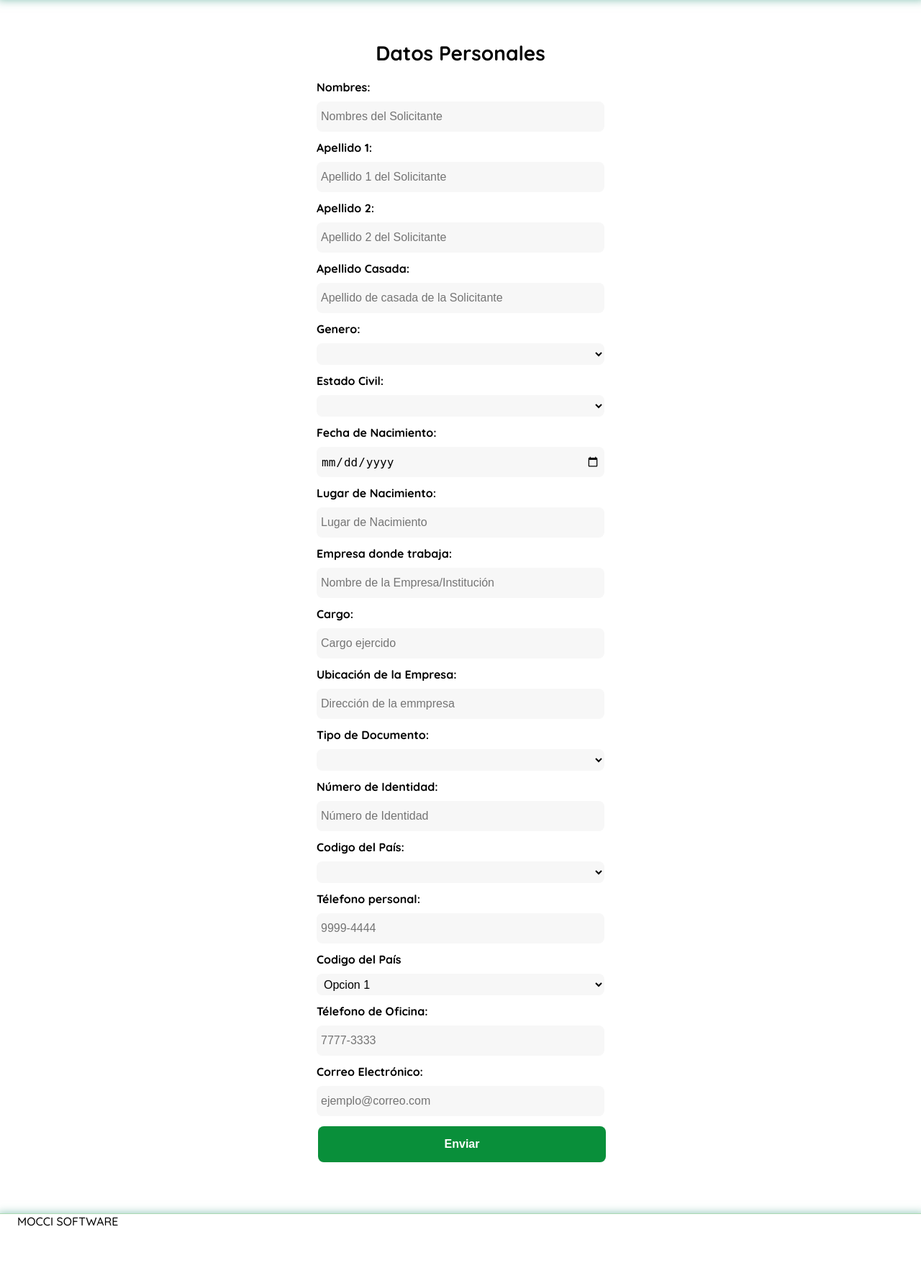
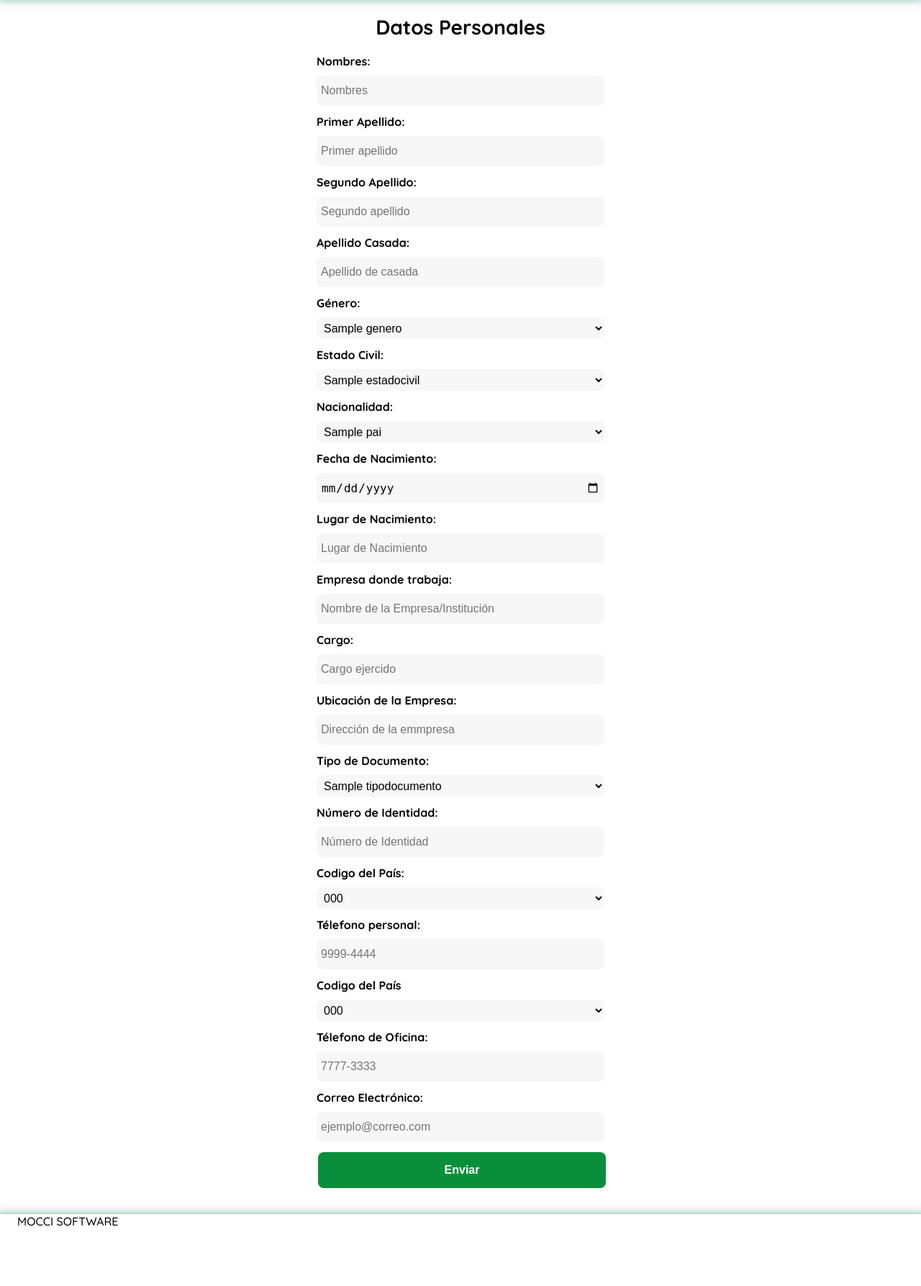
Before and after one commit to ML19017/MOCCISoftware_Producto_SGA, a Django app: page /sistema_gestor_asociados/ingresar_solicitud/datos_personales/ in a window 1280 px wide. Shown: the part 81-1868 px from the top of the page at 72% size. Run offline with Django 3.2, Linux system fonts and the light colour scheme; tables that the repository leaves empty hold one stand-in row (values such as "Sample post"); lists and menus that the app fills with data are empty.

Commit message:
Actualización: Se agrega funcionalidad y Modelos
Se corrigen problemas de formato, se agrega la funcionalidad de los catálogos para la vista de datos personales.  Se actualizaron los modelos, para concordar con los rubros en la actividad económica.

```diff
--- a/sistema_gestor_asociados/templates/datos_personales.html
+++ b/sistema_gestor_asociados/templates/datos_personales.html
@@ -2,139 +2,116 @@
 <html lang="en">
 	<head>
 		<title>Datos Personales</title>
+		{% load static %}
+		<script src="{% static 'scripts/fecha.js' %}"></script>
 		{% include "nav.html" %}
 	</head>
-    <body>
+	<body onload="configurarFechas();">
 		<div class="comun">
 			<div class="form-container">
 				<form class="form" action="/sistema_gestor_asociados/ingresar_solicitud/" method="post">
 					<!-- @ID && @PARAMS : patron / name-name
-                        #fecha-Solicitante
-                        #lugar-Solicitante
-                        #nombres-Solicitante
-                        #apellidos-Solicitante
-                        #empresa-Solicitante
-                        #cargo-Solicitante
-                        #ubicacion-empresa-Solicitante
-                        #tipo-documento-Solicitante
-                        #numero-identidad-Solicitante
-                        #tel-pais-personal-Solicitante
-                        #tel-personal-Solicitante
-                        #tel-pais-oficina-Solicitante
-                        #tel-oficina-Solicitante
-                        #email-Solicitante
+						#fecha-nacimiento
+						#lugar-nacimiento
+						#nombres
+						#apellidos
+						#empresa
+						#cargo
+						#ubicacion-empresa
+						#tipo-documento
+						#numero-identidad
+						#tel-pais-personal
+						#tel-personal
+						#tel-pais-oficina
+						#tel-oficina
+						#email
 						-->
 					<!-- #Datos Personales -->
 					<label for="/" class="labelTitulo">Datos Personales</label>
-                    <label class="label" for="nombres-Solicitante">
-                        Nombres:
-                    </label>
-                        <input class="input" type="text" name="nombres-Solicitante" id="nombres-Solicitante" title="" placeholder="Nombres del Solicitante" pattern="[a-zA-ZñÑáéíóúÁÉÍÓÚ\s]+" minlength="5" maxlength="32" required>
-
-                    <label class="label" for="apellido1-Solicitante">
-                        Apellido 1:
-                    </label>
-                        <input class="input" type="text" name="apellido1-Solicitante" id="apellido1-Solicitante" placeholder="Apellido 1 del Solicitante" pattern="[a-zA-ZñÑáéíóúÁÉÍÓÚ\s]+" minlength="5" maxlength="32" required>
-
-                    <label class="label" for="apellido2-Solicitante">
-                        Apellido 2:
-                    </label>
-                        <input class="input" type="text" name="apellido2-Solicitante" id="apellido2-Solicitante" placeholder="Apellido 2 del Solicitante" pattern="[a-zA-ZñÑáéíóúÁÉÍÓÚ\s]+" minlength="5" maxlength="32" required>
-
-                    <label class="label" for="apellidoCasada-Solicitante">
-                        Apellido Casada:
-                    </label>
-                        <input class="input" type="text" name="apellidoCasada-Solicitante" id="apellidoCasada-Solicitante" placeholder="Apellido de casada de la Solicitante" pattern="[a-zA-ZñÑáéíóúÁÉÍÓÚ\s]+" minlength="5" maxlength="32" required>
-
-                    <label class="label" for="generoSolicitante">
-                        Genero:
-                    </label>
-                        <select class="input" id="generoSolicitante" name="generoSolicitante" title="" placeholder="" required>
+                    <!-- #Nombres -->
+                    <label class="label" for="nombres">Nombres:</label>
+                    <input class="input" type="text" name="nombres" id="nombres" title="" placeholder="Nombres" pattern="[a-zA-ZñÑáéíóúÁÉÍÓÚ\s]+" minlength="5" maxlength="32" required>
+                    <!-- #Apellidos -->
+                    <label class="label" for="apellido1">Primer Apellido:</label>
+                    <input class="input" type="text" name="apellido1" id="apellido1" placeholder="Primer apellido" pattern="[a-zA-ZñÑáéíóúÁÉÍÓÚ\s]+" minlength="5" maxlength="32" required>
+                    <label class="label" for="apellido2">Segundo Apellido:</label>
+					<input class="input" type="text" name="apellido2" id="apellido2" placeholder="Segundo apellido" pattern="[a-zA-ZñÑáéíóúÁÉÍÓÚ\s]+" minlength="5" maxlength="32" required>
+                    <label class="label" for="apellido-casada">Apellido Casada:</label>
+					<input class="input" type="text" name="apellido-casada" id="apellido-casada" placeholder="Apellido de casada" pattern="[a-zA-ZñÑáéíóúÁÉÍÓÚ\s]+" minlength="5" maxlength="32" required>
+					<!-- #Género -->
+                    <label class="label" for="genero">Género:</label>
+					<select class="input" id="genero" name="genero" title="Género" placeholder="" required>
 						{% for genero in generos %}
 						<option value="{{ genero.id }}">{{ genero.nombre }}</option>
 						{% endfor %}
 					</select>
 					<!-- #Estado civil -->
-                    <label class="label" for="estadoCivilSolicitante">
-                        Estado Civil:
-                    </label>
-                        <select class="input" id="estadoCivilSolicitante" name="estadoCivilSolicitante" title="" placeholder="" required>
+                    <label class="label" for="estado-civil">Estado Civil:</label>
+					<select class="input" id="estado-civil" name="estado-civil" title="Estado Civil" placeholder="" required>
 						{% for estado in estado_civil %}
 						<option value="{{ estado.id }}">{{ estado.nombre }}</option>
 						{% endfor %}
 					</select>
-                    <!-- #Fin de estado civil -->
-                    <label class="label" for="fecha-Solicitante">
-                        Fecha de Nacimiento:
-                    </label>
-                        <input class="input" type="date" name="fecha-Solicitante" id="fecha-Solicitante" title="Fecha de Nacimiento" required>
-
-                    <label class="label" for="lugar-Solicitante">
-                        Lugar de Nacimiento:
-                    </label>
-                        <input class="input" type="text" name="lugar-Solicitante" id="lugar-Solicitante" title="" placeholder="Lugar de Nacimiento" pattern="[a-zA-ZñÑáéíóúÁÉÍÓÚ\s]+" minlength="5" maxlength="40" required>
-
-                    <label class="label" for="empresa-Solicitante">
-                        Empresa donde trabaja:
-                    </label>
-                        <input class="input" type="text" name="empresa-Solicitante" id="empresa-Solicitante" title="Nombre de la Empresa" placeholder="Nombre de la Empresa/Institución" pattern="[a-zA-ZñÑáéíóúÁÉÍÓÚ\s]+" minlength="5" maxlength="32" required>
-
-                    <label class="label" for="cargo-Solicitante">
-                        Cargo:
-                    </label>
-                        <input class="input" type="text" name="cargo-Solicitante" id="cargo-Solicitante" title="Cargo que desempeña dentro de la empresa" placeholder="Cargo ejercido" pattern="[a-zA-ZñÑáéíóúÁÉÍÓÚ\s]+" minlength="5" maxlength="32" required>
-
-                    <label class="label" for="ubicacion-empresa-Solicitante">
-                        Ubicación de la Empresa:
-                    </label>
-                        <input class="input" type="text" name="ubicacion-empresa-Solicitante" id="ubicacion-empresa-Solicitante" title="Dirección de la Empresa" placeholder="Dirección de la emmpresa" pattern="[a-zA-ZñÑáéíóúÁÉÍÓÚ\s]+" minlength="5" maxlength="40" required>
-                    <!-- #Fin de datos personales -->
-                    <!-- #Datos Legales-->
-                    <label class="label" for="tipo-documento-Solicitante">
-                        Tipo de Documento:
-                    </label>
-                        <select class="input" id="tipo-documento-Solicitante" name="tipo-documento-Solicitante" title="Seleccione un tipo de Documento" required>
-                            {% for tipo in tipo_documento %}
-                                <option value="{{ tipo_documento.id }}">{{ tipo_documento.nombre }}</option>
+					<!-- #Nacionalidad -->
+                    <label class="label" for="nacionalidad">Nacionalidad:</label>
+					<select class="input" id="nacionalidad" name="nacionalidad" title="Nacionalidad" placeholder="" required>
+						{% for nacionalidad in paises %}
+						<option value="{{ nacionalidad.id }}">{{ nacionalidad.nombre }}</option>
 						{% endfor %}
 					</select>
-                    <label class="label" for="numero-identidad-Solicitante">
-                        Número de Identidad:
-                    </label>
-                        <input class="input" type="text" name="numero-identidad-Solicitante" id="numero-identidad-Solicitante" title="Número de Identidad #" placeholder="Número de Identidad" pattern="[0-9]+" minlength="5" required>
-                    <!-- #Fin de datos legales -->
-                    <!-- #Datos de contacto -->
-                    <label class="label" for="tel-pais-personal-Solicitante">
-                        Codigo del País:
-                    </label>
-                        <select class="input" id="tel-pais-personal-Solicitante" name="tel-pais-personal-Solicitante" title="Seleccione el codigo del País" required>
+					<!-- #Fecha de Nacimiento -->
+                    <label class="label" for="fecha-nacimiento">Fecha de Nacimiento:</label>
+					<input class="input" type="date" name="fecha-nacimiento" id="fecha-nacimiento" title="Fecha de Nacimiento" max="" min="" onchange="calcularEdad()" required>
+					<!-- #Lugar -->
+                    <label class="label" for="lugar-nacimiento">Lugar de Nacimiento:</label>
+					<input class="input" type="text" name="lugar-nacimiento" id="lugar-nacimiento" title="" placeholder="Lugar de Nacimiento" pattern="[a-zA-ZñÑáéíóúÁÉÍÓÚ\s]+" minlength="5" maxlength="40" required>
+					<!-- #Empresa -->
+                    <label class="label" for="empresa">Empresa donde trabaja:</label>
+					<input class="input" type="text" name="empresa" id="empresa" title="Nombre de la Empresa" placeholder="Nombre de la Empresa/Institución" pattern="[a-zA-ZñÑáéíóúÁÉÍÓÚ\s]+" minlength="5" maxlength="32" required>
+					<!-- #Cargo -->
+                    <label class="label" for="cargo">Cargo:</label>
+					<input class="input" type="text" name="cargo" id="cargo" title="Cargo que desempeña dentro de la empresa" placeholder="Cargo ejercido" pattern="[a-zA-ZñÑáéíóúÁÉÍÓÚ\s]+" minlength="5" maxlength="32" required>
+					<!-- #Empresa -->
+                    <label class="label" for="ubicacion-empresa">Ubicación de la Empresa:</label>
+					<input class="input" type="text" name="ubicacion-empresa" id="ubicacion-empresa" title="Dirección de la Empresa" placeholder="Dirección de la emmpresa" pattern="[a-zA-ZñÑáéíóúÁÉÍÓÚ\s]+" minlength="5" maxlength="40" required>
+					<!-- #TipoDocumento-->
+                    <label class="label" for="tipo-documento">Tipo de Documento:</label>
+					<select class="input" id="tipo-documento" name="tipo-documento" title="Seleccione un tipo de Documento" required>
+						{% for documento in tipo_documento %}
+						<option value="{{ documento.id }}">{{ documento.nombre }}</option>
+						{% endfor %}
 					</select>
-                    <label class="label" for="tel-personal-Solicitante">
-                        Télefono personal:
-                    </label>
-                        <input class="input" type="tel" name="tel-personal-Solicitante" id="tel-personal-Solicitante" title="Un número de teléfono válido consiste de cuatro dígitos
-                    con un (-) seguido y cuatro dígitos más" placeholder="9999-4444" pattern="[0-9]{4}[ -][0-9]{4}" minlength="9" maxlength="9" required>
-                    <label class="label" for="tel-pais-oficina-Solicitante">
-                        Codigo del País
-                    </label>
-                        <select class="input" id="tel-pais-oficina-Solicitante" name="tel-pais-oficina-Solicitante" title="" placeholder="" required>
-                            <option>Opcion 1</option>
+					<!-- #Numero Identidad -->
+                    <label class="label" for="numero-identidad">Número de Identidad:</label>
+					<input class="input" type="text" name="numero-identidad" id="numero-identidad" title="Número de Identidad #" placeholder="Número de Identidad" pattern="[0-9]+" minlength="5" required>
+					<!-- #Telefono-->
+					<label class="label" for="tel-pais-personal">Codigo del País:</label>
+					<select class="input" id="tel-pais-personal" name="tel-pais-personal" title="Seleccione el codigo del País" required>
+                        {% for pais in paises %}
+						<option value="{{ pais.id }}">{{ pais.telefono }}</option>
+						{% endfor %}
 					</select>
-                    <label class="label" for="tel-oficina-Solicitante">
-                        Télefono de Oficina:
-                    </label>
-                        <input class="input" type="tel" name="tel-oficina-Solicitante" id="" title="Un número de teléfono válido consiste de cuatro dígitos
-                    con un (-) seguido y cuatro dígitos más" placeholder="7777-3333" pattern="[0-9]{4}[ -][0-9]{4}" minlength="9" maxlength="9" required>
-                    <!-- #RFC5322 15S@1 REGEX -->
-                    <label class="label" for="email-Solicitante">
+					<label class="label" for="tel-personal">Télefono personal:</label>
+					<input class="input" type="tel" name="tel-personal" id="tel-personal" title="Un número de teléfono válido consiste de cuatro dígitos con un (-) seguido y cuatro dígitos más" placeholder="9999-4444" pattern="[0-9]{4}[ -][0-9]{4}" minlength="9" maxlength="9" required>
+					<!-- #Telefono-->
+                    <label class="label" for="tel-pais-oficina">Codigo del País</label>
+					<select class="input" id="tel-pais-oficina" name="tel-pais-oficina" title="" placeholder="" required>
+						{% for pais in paises %}
+						<option value="{{ pais.id }}">{{ pais.telefono }}</option>
+						{% endfor %}
+					</select>
+					<label class="label" for="tel-oficina-solicitante">Télefono de Oficina:</label>
+					<input class="input" type="tel" name="tel-oficina-solicitante" id="" title="Un número de teléfono válido consiste de cuatro dígitos con un (-) seguido y cuatro dígitos más" placeholder="7777-3333" pattern="[0-9]{4}[ -][0-9]{4}" minlength="9" maxlength="9" required>
+					<!-- #EMAIL-->
+					<label class="label" for="email-solicitante">
 					Correo Electrónico:
 					</label>
-                        <input class="input" type="email" name="email-Solicitante" id="email-Solicitante" title="Ingrese un Correo Electrónico" pattern="\A(?=[a-z0-9@.! #$%&'*+/=?^_'{|} ~-]{6,254}\z)
+					<input class="input" type="email" name="email-solicitante" id="email-solicitante" title="Ingrese un Correo Electrónico" pattern="\A(?=[a-z0-9@.! #$%&'*+/=?^_'{|} ~-]{6,254}\z)
 						(?=[a-z 0-9.! #$%&'*+/=?^_'{|} ~-]{1,64}@)
 						[a-z 0-9!#$%&'*+/=?^_'{|} ~-]+(?:\. [a-z0-9!#$%&'*+/=?^_'{|} ~-]+)*
 						@ (?:(?=[a-z0-9-]{1,63}\. )[a-z 0-9](?:[a-z 0-9-]*[a-z 0-9])? \. )+
 						(?=[a-z 0-9-]{1,63}\z)[a-z 0-9](?:[a-z 0-9-]*[a-z 0-9])? \z" placeholder="ejemplo@correo.com" required>
-                    <!-- #Fin de datos de contacto -->
+					<!-- #BOTON -->
 					<input  type="submit" value="Enviar" class="primary-button">
 				</form>
 			</div>
--- a/sistema_gestor_asociados/views.py
+++ b/sistema_gestor_asociados/views.py
@@ -1,5 +1,5 @@
 from django.shortcuts import render
-from sistema_gestor_asociados.models import Beneficiario, Parentesco, Solicitante
+from sistema_gestor_asociados.models import Beneficiario, EstadoCivil, Genero, Pais, Parentesco, Solicitante, TipoDocumento
 
 # Views
 def login(request):
@@ -16,8 +16,11 @@ def ingresar_solicitud(request):
 # datos personas, datos del cónyuge, actividad economica, referencias, beneficiarios, domicilio, anexos
 
 def datos_personales(request):
-
-    return render(request, "datos_personales.html")
+    generos = Genero.objects.all()
+    tipos = TipoDocumento.objects.all()
+    paises = Pais.objects.all()
+    estado_civil = EstadoCivil.objects.all()
+    return render(request, "datos_personales.html", {"generos": generos, "tipo_documento": tipos, "paises": paises, "estado_civil": estado_civil})
 
 def datos_conyuge(request):
 
```
Also changed, not shown: sistema_gestor_asociados/models.py (+11 -4 lines), sistema_gestor_asociados/static/scripts/fecha.js (added, +31 -0 lines), sistema_gestor_asociados/migrations/0001_initial.py. Lines whose indentation alone changed are shown as unchanged.
